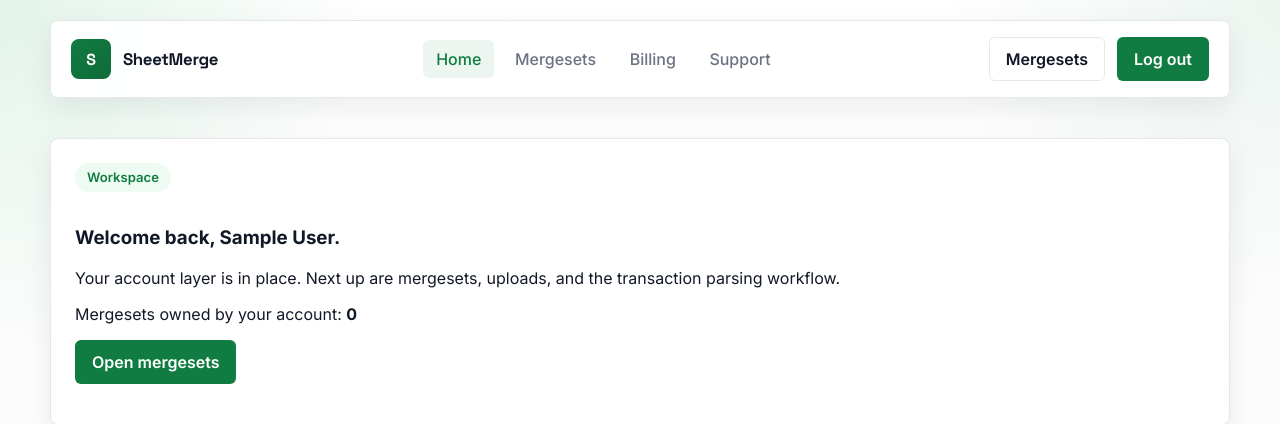
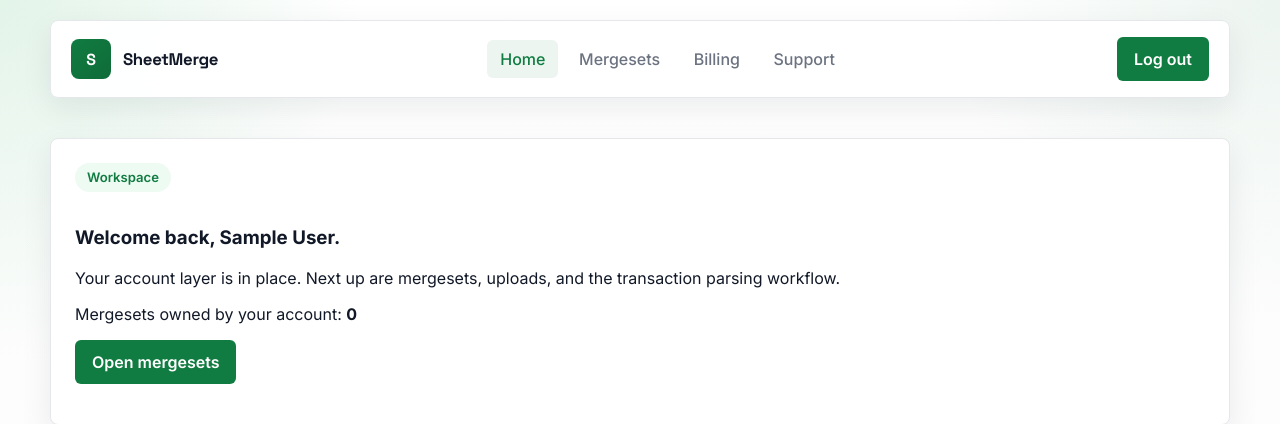
Before and after one commit to munirkarabaev/SheetMerge, a Django app: page /app/ in a window 1280 px wide. Shown: the top 424 px of the page. Run offline with Django 5.2, Linux system fonts and the light colour scheme; the visitor is signed in with stand-in values (Sample User, id 1); data that the repository does not hold is empty.

Commit message:
Remove duplicate mergesets navbar button

```diff
--- a/core/templates/core/includes/navbar.html
+++ b/core/templates/core/includes/navbar.html
@@ -29,7 +29,6 @@
 
     {% if user.is_authenticated %}
         <div class="topbar__actions">
-            <a class="button button--secondary" href="{% url 'core:mergeset_list' %}">Mergesets</a>
             <form action="{% url 'account_logout' %}" method="post">
                 {% csrf_token %}
                 <button class="button button--primary" type="submit">Log out</button>
```
